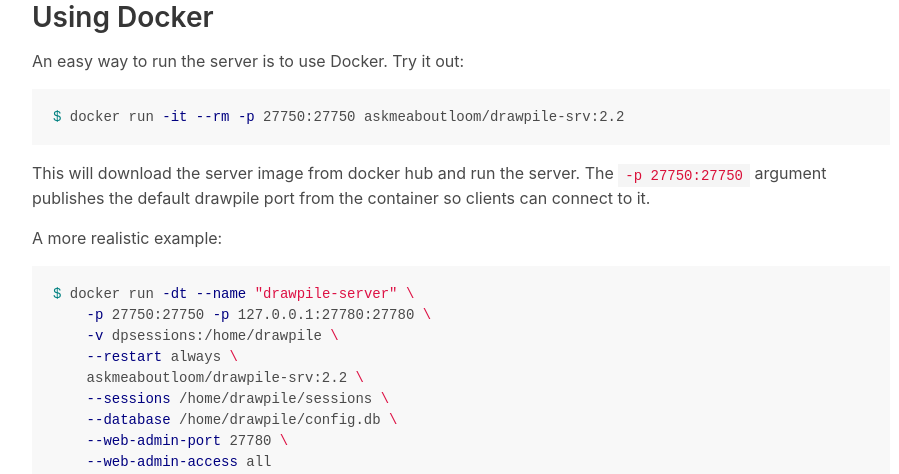
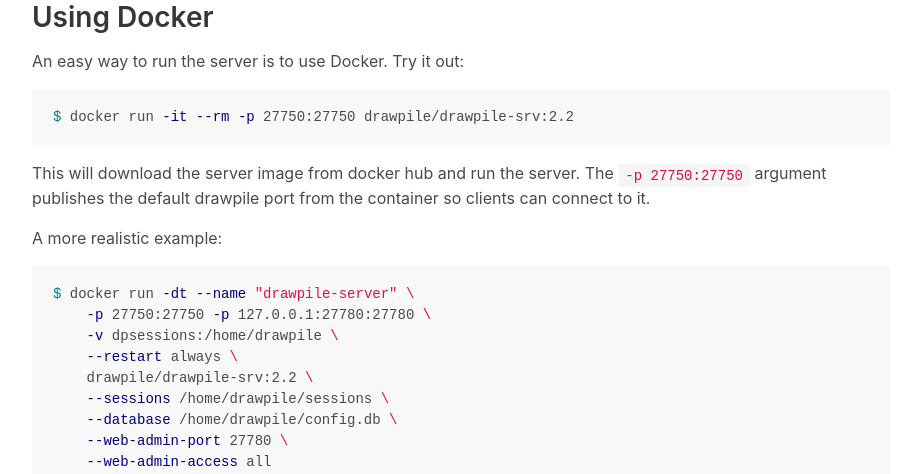
Before and after one commit to drawpile/drawpile.github.io, a Jekyll site: the page built from help/server/dedicatedserver.markdown, in a window 1280 px wide and 900 px high, scrolled down 4634 px. Shown: the part 151-625 px from the top of the window, without its empty margins (32-931 px from the left). Built offline with Jekyll 4.4.1, drawn with Linux system fonts in a browser that asks for light colours.

Commit message:
Refer to drawpile Docker org on server page
Because the images are pushed there now.

````diff
--- a/help/server/dedicatedserver.markdown
+++ b/help/server/dedicatedserver.markdown
@@ -197,7 +197,7 @@
 An easy way to run the server is to use Docker. Try it out:
 
 ```sh
-$ docker run -it --rm -p 27750:27750 askmeaboutloom/drawpile-srv:2.2
+$ docker run -it --rm -p 27750:27750 drawpile/drawpile-srv:2.2
 ```
 
 This will download the server image from docker hub and run the server. The `-p 27750:27750` argument
@@ -210,7 +210,7 @@
     -p 27750:27750 -p 127.0.0.1:27780:27780 \
     -v dpsessions:/home/drawpile \
     --restart always \
-    askmeaboutloom/drawpile-srv:2.2 \
+    drawpile/drawpile-srv:2.2 \
     --sessions /home/drawpile/sessions \
     --database /home/drawpile/config.db \
     --web-admin-port 27780 \
````
